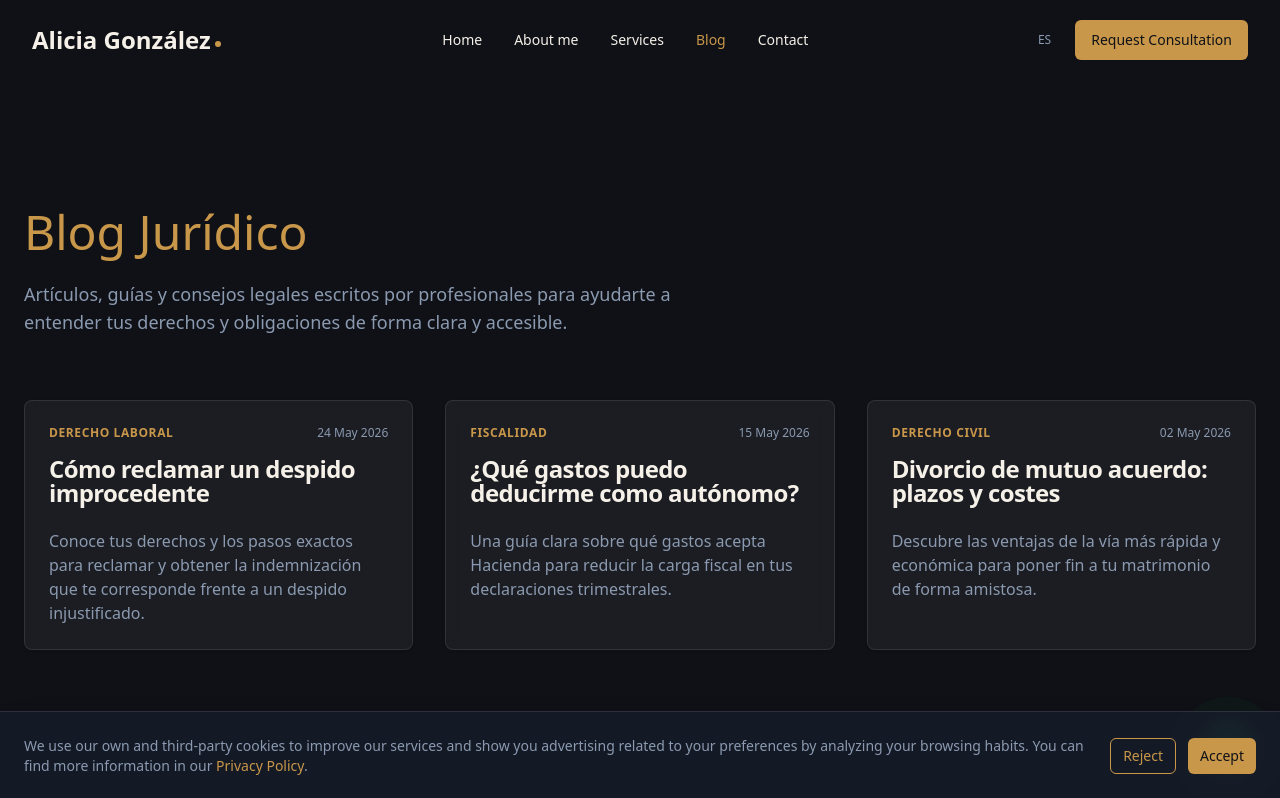
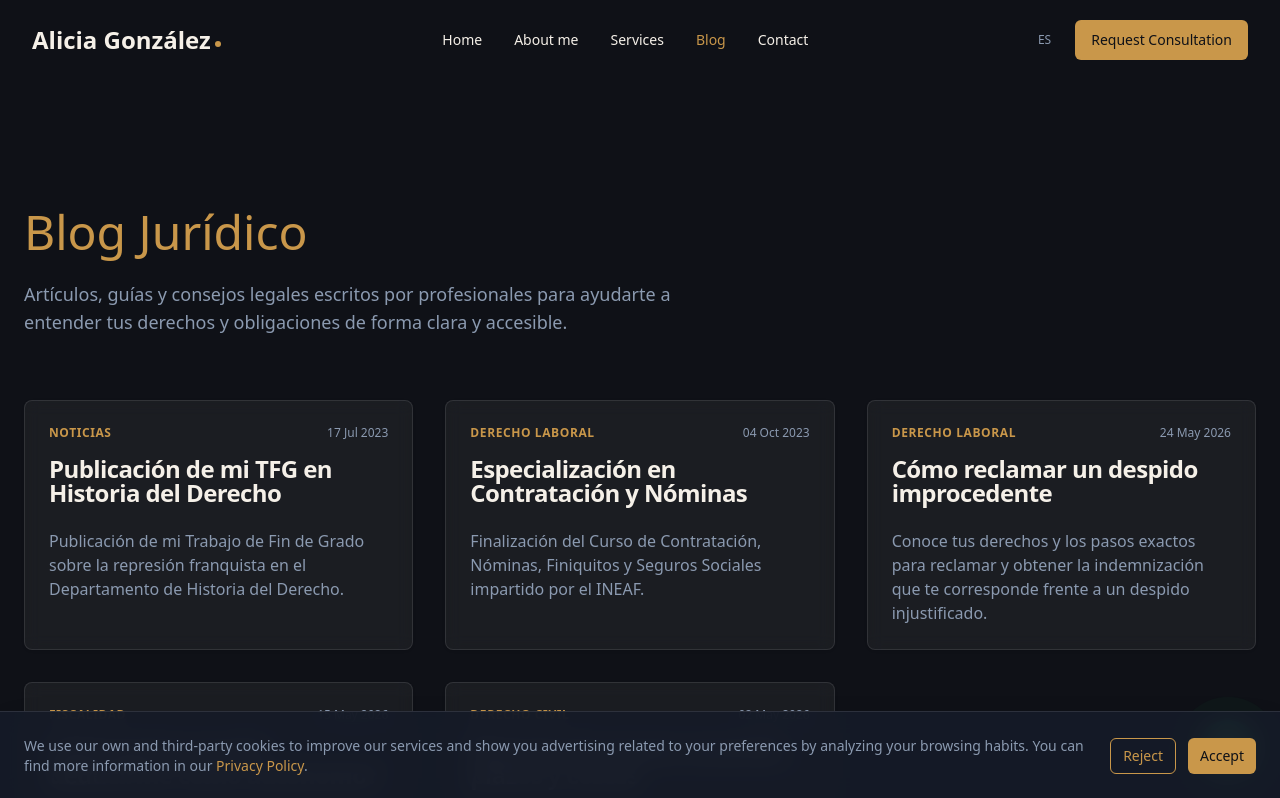
Before and after one commit to PabloVallecillos/alicia-gonzalez-web, a Next.js app: page /en/blog in a window 1280 px wide. Shown: the top 798 px of the page. Built offline with nearby package versions, Linux system fonts and the light colour scheme.

Commit message:
fix: update hardcoded blog index array with new linkedin posts

```diff
--- a/src/app/[locale]/blog/page.tsx
+++ b/src/app/[locale]/blog/page.tsx
@@ -4,6 +4,20 @@ import { Card, CardHeader, CardTitle, CardDescription, CardContent } from "@/com
 
 // Harcoded posts for the assignment
 const POSTS = [
+  {
+    slug: "publicacion-tfg-historia-derecho",
+    title: "Publicación de mi TFG en Historia del Derecho",
+    description: "Publicación de mi Trabajo de Fin de Grado sobre la represión franquista en el Departamento de Historia del Derecho.",
+    category: "Noticias",
+    date: "17 Jul 2023"
+  },
+  {
+    slug: "curso-contratacion-nominas",
+    title: "Especialización en Contratación y Nóminas",
+    description: "Finalización del Curso de Contratación, Nóminas, Finiquitos y Seguros Sociales impartido por el INEAF.",
+    category: "Derecho Laboral",
+    date: "04 Oct 2023"
+  },
   {
     slug: "despido-improcedente",
     title: "Cómo reclamar un despido improcedente",
```
